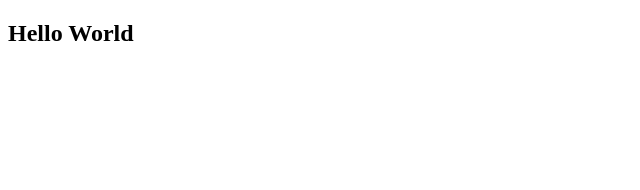
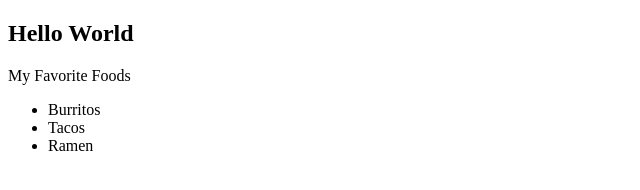
Before and after one commit to kevinyk/git_demo_two, a plain HTML site: page index.html in a window 1280 px wide. Shown: the whole page, without its empty margins (0-640 px from the left). Drawn offline with Linux system fonts and the light colour scheme.

Commit message:
add list of favorite foods

```diff
--- a/index.html
+++ b/index.html
@@ -5,5 +5,11 @@
 </head>
 <body>
 <h2>Hello World</h2>
+<p>My Favorite Foods</p>
+<ul>
+	<li>Burritos</li>
+	<li>Tacos</li>
+	<li>Ramen</li>
+</ul>
 </body>
 </html>
```
